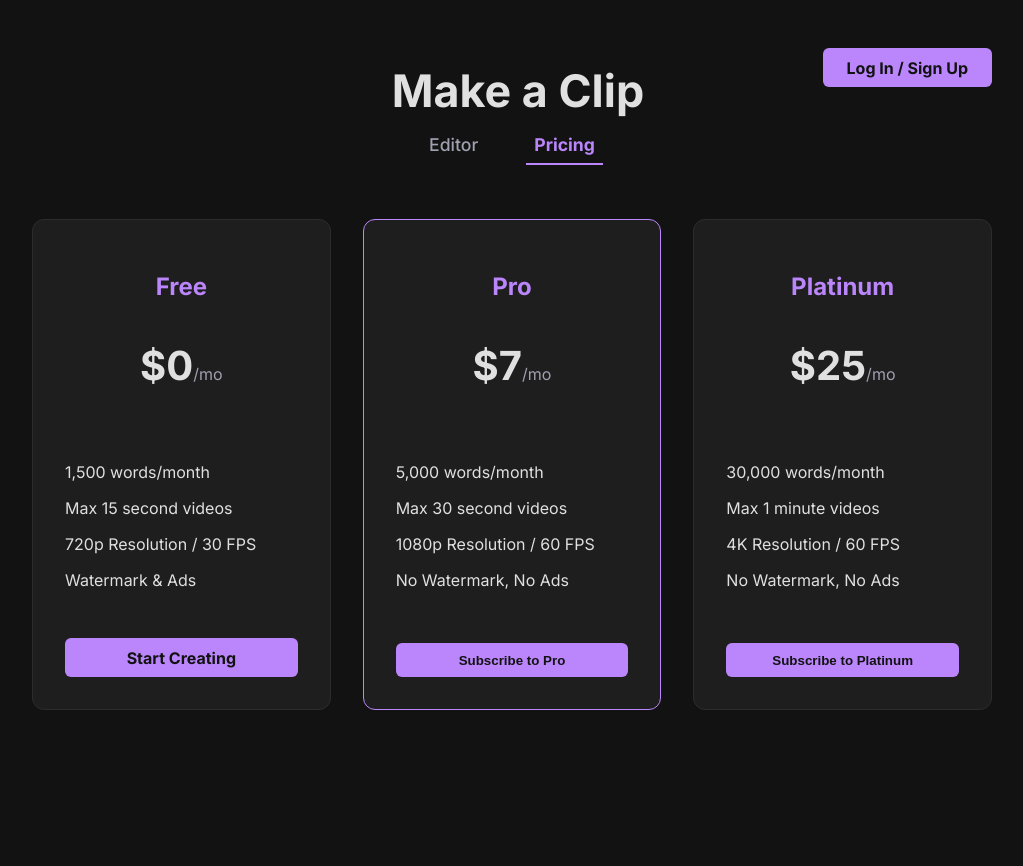
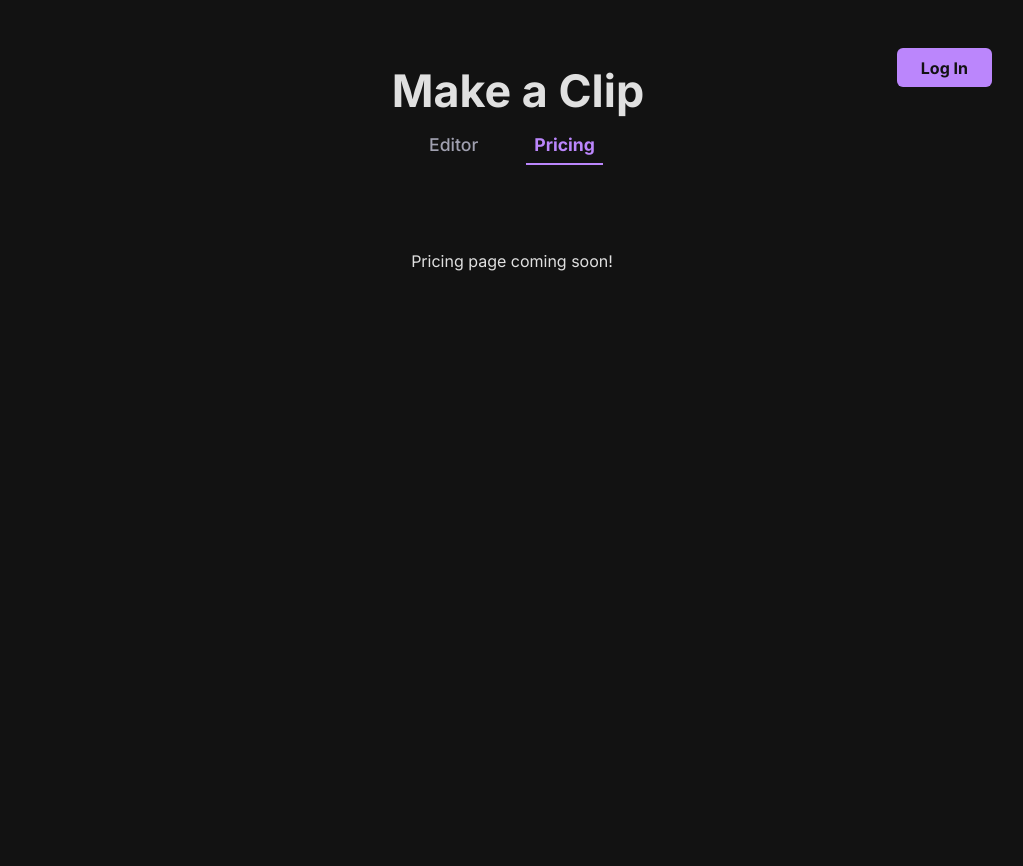
Before and after one commit to kemmo9/Generator_Pro, a FastAPI app: page /pricing in a window 1280 px wide. Shown: the whole page, without its empty margins (128-1151 px from the left). After the commit the page ends 271 px from the top, so only its background shows below. Run offline with FastAPI, Linux system fonts and the light colour scheme; parts of the project's set-up code (start-up, migrations or seed data) failed here and were passed over; some libraries are stand-ins or nearby versions; some web fonts are replaced.

Commit message:
Update pricing.html

```diff
--- a/templates/pricing.html
+++ b/templates/pricing.html
@@ -5,121 +5,29 @@
     <meta name="viewport" content="width=device-width, initial-scale=1.0">
     <title>Pricing - Make a Clip</title>
     <link rel="stylesheet" href="/static/style.css">
-    <script src="https://js.stripe.com/v3/"></script>
-    <style>
-        .pricing-grid { display: grid; grid-template-columns: repeat(3, 1fr); gap: 2rem; max-width: 1100px; margin: 2rem auto; }
-        .pricing-card { background-color: var(--surface-color); border: 1px solid var(--border-color); border-radius: 12px; padding: 2rem; display: flex; flex-direction: column; text-align: center;}
-        .pricing-card.popular { border-color: var(--primary-color); }
-        .card-header h2 { font-size: 1.5rem; margin-bottom: 0.5rem; color: var(--primary-color); }
-        .card-header .price { font-size: 2.5rem; font-weight: 700; }
-        .card-header .price span { font-size: 1rem; color: var(--text-secondary); font-weight: 400; }
-        .features { list-style: none; padding: 0; margin: 2rem 0; flex-grow: 1; text-align: left; }
-        .features li { margin-bottom: 1rem; }
-        .cta-button { margin-top: auto; }
-        @media (max-width: 900px) { .pricing-grid { grid-template-columns: 1fr; } }
-    </style>
 </head>
 <body>
     <div class="site-container">
-        <!-- Desktop Header -->
         <header class="desktop-header">
+            <div class="auth-buttons">
+                {% if user %}<a href="/logout" class="nav-button">Log Out</a>{% else %}<a href="/login" class="nav-button">Log In</a>{% endif %}
+            </div>
             <h1><i class="fa-solid fa-bolt"></i> Make a Clip</h1>
             <ul class="nav-menu">
                 <li><a href="/">Editor</a></li>
                 <li><a href="/pricing" class="active">Pricing</a></li>
             </ul>
-            <div class="auth-buttons">
-                {% if user %}<a href="/logout" class="nav-button">Log Out</a>{% else %}<a href="/login" class="nav-button">Log In / Sign Up</a>{% endif %}
-            </div>
         </header>
-
-        <!-- Mobile Header -->
-        <div class="mobile-header">
-            <h1><i class="fa-solid fa-bolt"></i> Make a Clip</h1>
-        </div>
-
+        <div class="mobile-header"><h1><i class="fa-solid fa-bolt"></i> Make a Clip</h1></div>
         <main>
-            <div class="pricing-grid">
-                <!-- Free Tier -->
-                <div class="pricing-card">
-                    <div class="card-header"><h2>Free</h2><p class="price">$0<span>/mo</span></p></div>
-                    <ul class="features">
-                        <li>1,500 words/month</li><li>Max 15 second videos</li><li>720p Resolution / 30 FPS</li><li>Watermark & Ads</li>
-                    </ul>
-                    <a href="/" class="nav-button cta-button">Start Creating</a>
-                </div>
-                <!-- Pro Tier -->
-                <div class="pricing-card popular">
-                    <div class="card-header"><h2>Pro</h2><p class="price">$7<span>/mo</span></p></div>
-                    <ul class="features">
-                        <li>5,000 words/month</li><li>Max 30 second videos</li><li>1080p Resolution / 60 FPS</li><li>No Watermark, No Ads</li>
-                    </ul>
-                    <button id="subscribe-pro" class="nav-button cta-button">Subscribe to Pro</button>
-                </div>
-                <!-- Platinum Tier -->
-                <div class="pricing-card">
-                    <div class="card-header"><h2>Platinum</h2><p class="price">$25<span>/mo</span></p></div>
-                    <ul class="features">
-                        <li>30,000 words/month</li><li>Max 1 minute videos</li><li>4K Resolution / 60 FPS</li><li>No Watermark, No Ads</li>
-                    </ul>
-                    <button id="subscribe-platinum" class="nav-button cta-button">Subscribe to Platinum</button>
-                </div>
-            </div>
-            <div id="status-area" style="text-align: center; margin-top: 1rem; min-height: 24px;"></div>
+            <!-- Pricing content will go here -->
+            <p style="text-align:center; margin-top: 5rem;">Pricing page coming soon!</p>
         </main>
     </div>
-
-    <!-- Mobile Navigation Bar -->
     <nav class="mobile-nav">
-        <a href="/"><i class="fa-solid fa-wand-magic-sparkles"></i> Editor</a>
-        <a href="/pricing" class="active"><i class="fa-solid fa-tags"></i> Pricing</a>
-        {% if user %}<a href="/logout"><i class="fa-solid fa-right-from-bracket"></i> Log Out</a>{% else %}<a href="/login" class="nav-button">Log In</a>{% endif %}
+        <a href="/">Editor</a>
+        <a href="/pricing" class="active">Pricing</a>
+        {% if user %}<a href="/logout">Log Out</a>{% else %}<a href="/login">Log In</a>{% endif %}
     </nav>
-
-    <script>
-        const stripe = Stripe('{{ stripe_publishable_key }}');
-        const statusArea = document.getElementById('status-area');
-        const isAuthenticated = {{ 'true' if user else 'false' }};
-
-        // --- THE FIX: Using the correct Price IDs you just provided ---
-        const proPriceId = 'price_1RfXZkFf7LkPmPagMZDqc90f';
-        const platinumPriceId = 'price_1RfXbEFf7LkPmPagZg0PpntS';
-
-        const handleSubscription = (priceId) => {
-            if (!isAuthenticated) {
-                window.location.href = '/login';
-                return;
-            }
-            statusArea.textContent = 'Redirecting to checkout...';
-            fetch('/api/create-checkout-session', {
-                method: 'POST',
-                headers: { 'Content-Type': 'application/json' },
-                body: JSON.stringify({ price_id: priceId })
-            })
-            .then(response => {
-                if (!response.ok) {
-                    return response.json().then(err => { throw new Error(err.detail || 'Could not create checkout session.') });
-                }
-                return response.json();
-            })
-            .then(session => {
-                return stripe.redirectToCheckout({ sessionId: session.id });
-            })
-            .catch(error => {
-                console.error('Subscription Error:', error);
-                statusArea.textContent = `Error: ${error.message}`;
-            });
-        };
-
-        document.getElementById('subscribe-pro').addEventListener('click', () => handleSubscription(proPriceId));
-        document.getElementById('subscribe-platinum').addEventListener('click', () => handleSubscription(platinumPriceId));
-
-        const urlParams = new URLSearchParams(window.location.search);
-        if (urlParams.get('checkout_status') === 'success') {
-            statusArea.textContent = 'Subscription successful! Your plan is now active.';
-        } else if (urlParams.get('checkout_status') === 'cancel') {
-            statusArea.textContent = 'Subscription process was cancelled. You can try again anytime.';
-        }
-    </script>
 </body>
 </html>
```
